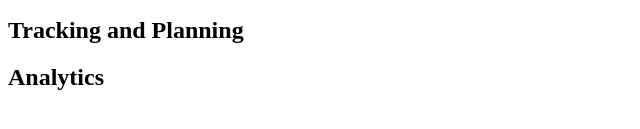
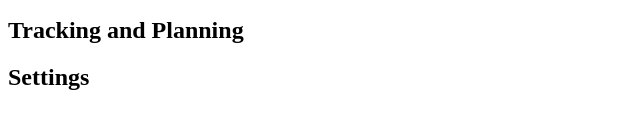
Before and after one commit to Plastimytes/Cache, a plain HTML site: page Cache_App_Front_end/Cache.html in a window 1280 px wide. Shown: the part 157-286 px from the top of the page, 0-640 px from the left. Drawn offline with Linux system fonts and the light colour scheme.

Commit message:
Visualizer
Visualizer

```diff
--- a/Cache_App_Front_end/Cache.html
+++ b/Cache_App_Front_end/Cache.html
@@ -13,7 +13,7 @@
      <h2>Dashboard</h2><!--Summary of incomne and transactions-->
      <h2>Income and Transactions</h2><!--List of all transactions within a set period-->
      <h2>Tracking and Planning</h2>
-     <h2>Analytics</h2>
+     <h2>Settings</h2>
     </body>
     </head>
 </html>
--- a/Cache_App_Front_end/app.js
+++ b/Cache_App_Front_end/app.js
@@ -0,0 +1 @@
+console.log("Opening for the Cache App");
```
Also changed, not shown: 1 other file.
